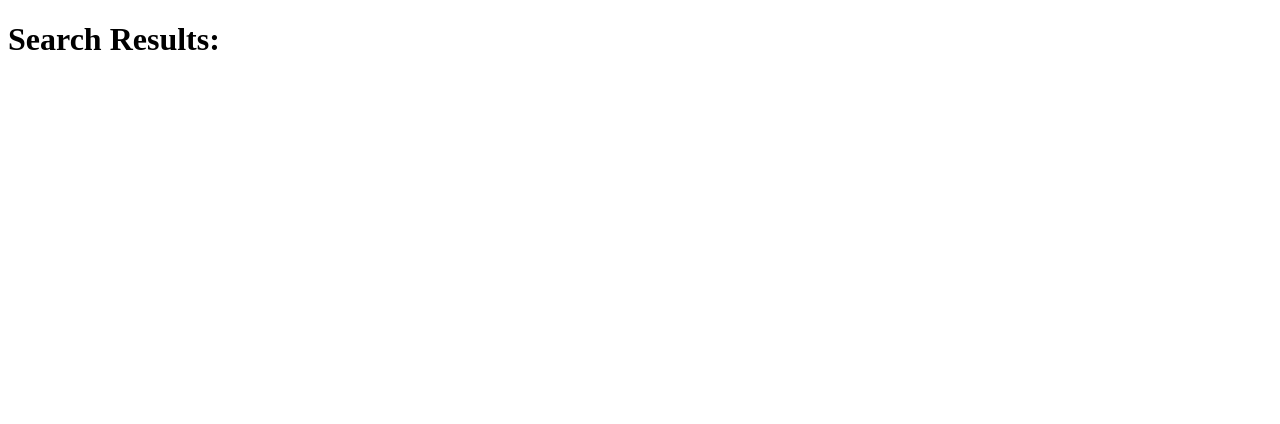
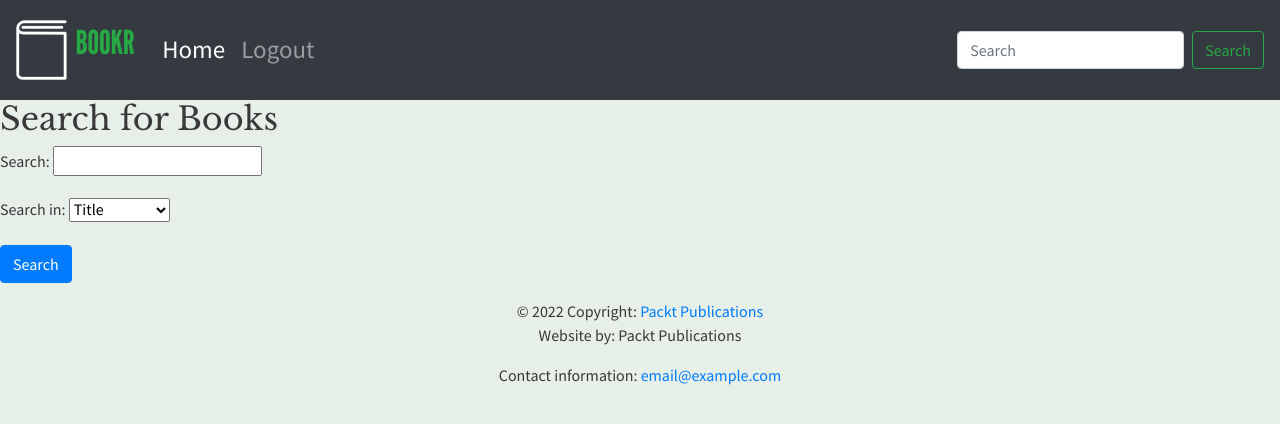
Before and after one commit to JorgeQ1/bookr-project, a Django app: page /book-search/ in a window 1280 px wide. Before the commit the part shown is almost empty. Shown: the top 424 px of the page. Run offline with Django 5.2, Linux system fonts and the light colour scheme; some libraries are stand-ins or nearby versions.

Commit message:
working with forms

```diff
--- /dev/null
+++ b/reviews/forms.py
@@ -0,0 +1,8 @@
+from django import forms
+
+
+class SearchForm(forms.Form):
+    search = forms.CharField(min_length=3, required=False)
+    search_in = forms.ChoiceField(
+        required=False, choices=(("titiel", "Title"), ("contributor", "Contributor"))
+    )
--- a/reviews/templates/reviews/search-results.html
+++ b/reviews/templates/reviews/search-results.html
@@ -1,11 +1,32 @@
-<!DOCTYPE html>
-<html lang="en">
-<head>
-    <meta charset="UTF-8">
-    <meta name="viewport" content="width=device-width, initial-scale=1.0">
-    <title>Search Results: <em>{{ search_text }}</em></title>
-</head>
-<body>
-    <h1>Search Results: <em>{{ search_text }}</em></h1>
-</body>
-</html>
+{% extends 'base.html' %}
+{% block title %}
+{% if form.is_valid and search_text %}
+    Search Results for "{{ search_text }}"
+{% else %}
+    Book Search
+{% endif %}
+{% endblock %}
+{% block content %}
+<h2>Search for Books</h2>
+<form>
+    {{ form.as_p }}
+    <button type="submit" class="btn btn-primary">Search</button>
+</form>
+{% if form.is_valid and search_text %}
+    <h3>Search Results for <em>{{ search_text }}</em></h3>
+    <ul class="list-group">
+        {% for book in books %}
+            <li class="list-group-item">
+                <span class="text-info">Title: </span> <a href="{% url 'book_detail' book.pk %}">{{ book }}</a>
+                <br/>
+                <span class="text-info">Contributors: </span>
+                {% for contributor in book.contributors.all %}
+                    {{ contributor.first_names }} {{ contributor.last_names }}{% if not forloop.last %}, {% endif %}
+                {% endfor %}
+            </li>
+        {% empty %}
+            <li class="list-group-item">No results found.</li>
+        {% endfor %}
+    </ul>
+{% endif %}
+{% endblock %}
--- a/reviews/views.py
+++ b/reviews/views.py
@@ -1,6 +1,7 @@
 from django.shortcuts import render, get_object_or_404
-from .models import Book
+from .models import Book, Contributor
 from .utils import average_rating
+from .forms import SearchForm
 
 
 def index(request):
@@ -9,7 +10,36 @@ def index(request):
 
 def book_search(request):
     search_text = request.GET.get("search", "")
-    return render(request, "reviews/search-results.html", {"search_text": search_text})
+    form = SearchForm(request.GET)
+    books = set()
+
+    if form.is_valid() and form.cleaned_data["search"]:
+        search = form.cleaned_data["search"]
+        search_in = form.cleaned_data.get("search_in") or "title"
+        if search_in == "title":
+            books = Book.objects.filter(title__icontains=search)
+        else:
+            fname_contributors = Contributor.objects.filter(
+                first_names__icontains=search
+            )
+
+            for contributor in fname_contributors:
+                for book in contributor.book_set.all():
+                    books.add(book)
+
+            lname_contributors = Contributor.objects.filter(
+                last_names__icontains=search
+            )
+
+            for contributor in lname_contributors:
+                for book in contributor.book_set.all():
+                    books.add(book)
+
+    return render(
+        request,
+        "reviews/search-results.html",
+        {"form": form, "search_text": search_text, "books": books},
+    )
 
 
 def book_list(request):
--- a/templates/base.html
+++ b/templates/base.html
@@ -11,7 +11,7 @@
 
     <link rel="stylesheet" href="https://cdnjs.cloudflare.com/ajax/libs/font-awesome/4.7.0/css/font-awesome.min.css">
 
-    <title>Book Review</title>
+    <title>{% block title %}Bookr{% endblock %}</title>
     <link rel="stylesheet" href="{% static 'main.css' %}">
     <link rel="stylesheet" href="https://fonts.googleapis.com/css?family=Libre+Baskerville|Source+Sans+Pro&display=swap">
   </head>
@@ -30,8 +30,8 @@
                 <a class="nav-link" href="#">Logout</a>
               </li>
             </ul>
-            <form class="form-inline my-2 my-lg-0">
-              <input class="form-control mr-sm-2" type="search" placeholder="Search" aria-label="Search">
+            <form action="{% url 'book_search' %}" class="form-inline my-2 my-lg-0">
+              <input class="form-control mr-sm-2" type="search" placeholder="Search" aria-label="Search" name="search" value="{{ search_text }}" minlength="3">
               <button class="btn btn-outline-success my-2 my-sm-0" type="submit">Search</button>
             </form>
           </div>
```
Also changed, not shown: db.sqlite3, reviews/migrations/0003_alter_bookcontributor_role_alter_publisher_email.py (added).
